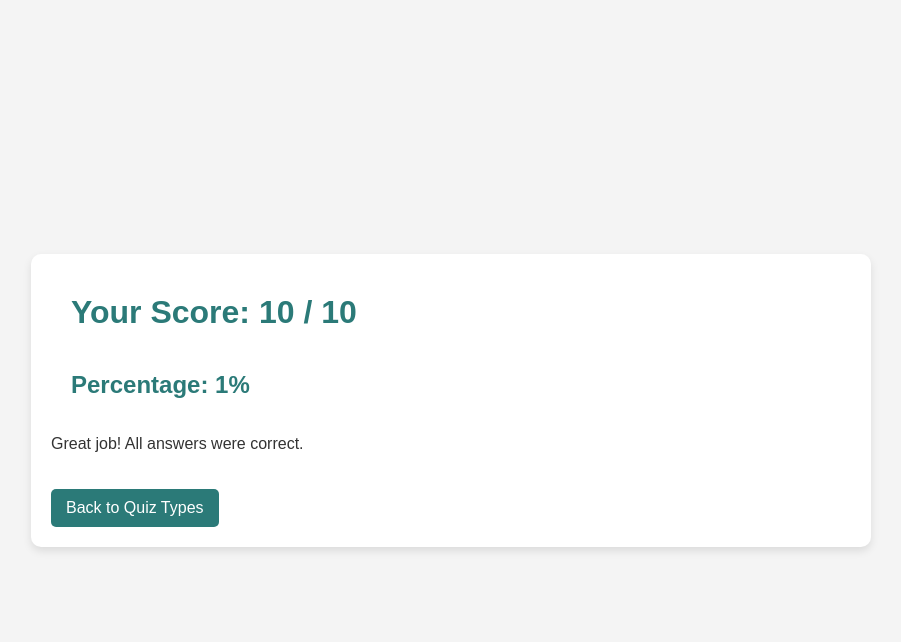
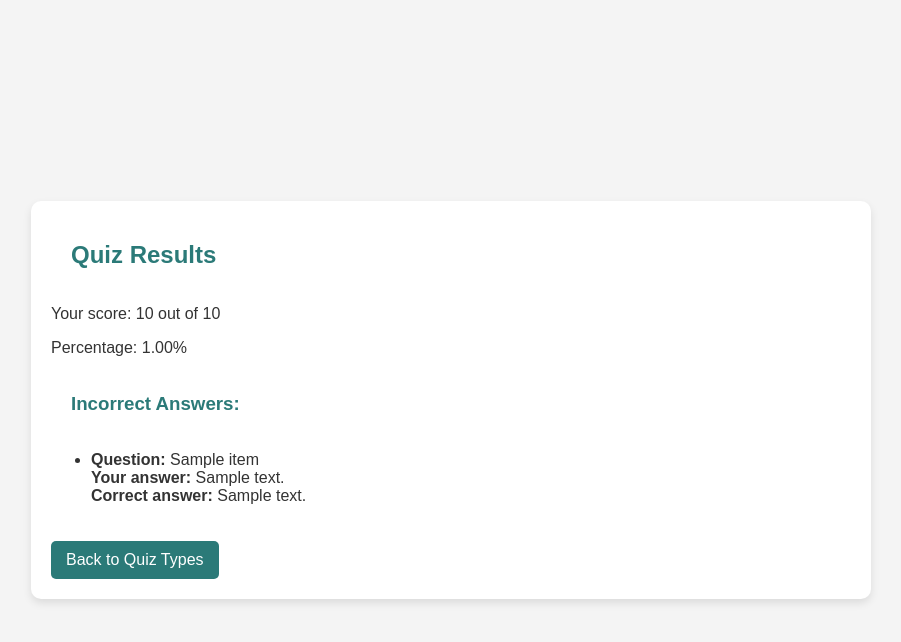
Before and after one commit to Shreyescodes/Quiz_Dashboard, a Django app: template quiz_dashboard/quiz/templates/quiz/score.html in a window 1280 px wide. Shown: the top 642 px of the page, without its empty margins (189-1090 px from the left). Run offline with Django 4.2, Linux system fonts and the light colour scheme; the template is opened without the code that fills it: most values are stand-ins (such as "Sample title", 1, 10 or a date in 2020).

Commit message:
Incorrectly answered questions bug fix

```diff
--- a/quiz_dashboard/quiz/templates/quiz/score.html
+++ b/quiz_dashboard/quiz/templates/quiz/score.html
@@ -7,20 +7,21 @@
 </head>
 <body>
 
-<div class="container score-container">
-    <h1>Your Score: {{ score }} / {{ total }}</h1>
-    <h2>Percentage: {{ percentage }}%</h2>
+<div class="container">
+    <h2>Quiz Results</h2>
+    <p>Your score: {{ score }} out of {{ total }}</p>
+    <p>Percentage: {{ percentage|floatformat:2 }}%</p>
 
-    {% if score == total %}
-        <p>Great job! All answers were correct.</p>
-    {% elif incorrect_questions %}
-        <h3>Incorrectly Attempted Questions:</h3>
+    {% if incorrect_questions %}
+        <h3>Incorrect Answers:</h3>
         <ul>
-            {% for question, correct_answer in incorrect_questions %}
-                <li><strong>Question:</strong> {{ question }}<br>
-                    <strong>Correct Answer:</strong> {{ correct_answer }}
-                </li>
-            {% endfor %}
+        {% for item in incorrect_questions %}
+            <li>
+                <strong>Question:</strong> {{ item.question }}<br>
+                <strong>Your answer:</strong> {{ item.user_answer }}<br>
+                <strong>Correct answer:</strong> {{ item.correct_answer }}
+            </li>
+        {% endfor %}
         </ul>
     {% endif %}
 
```
